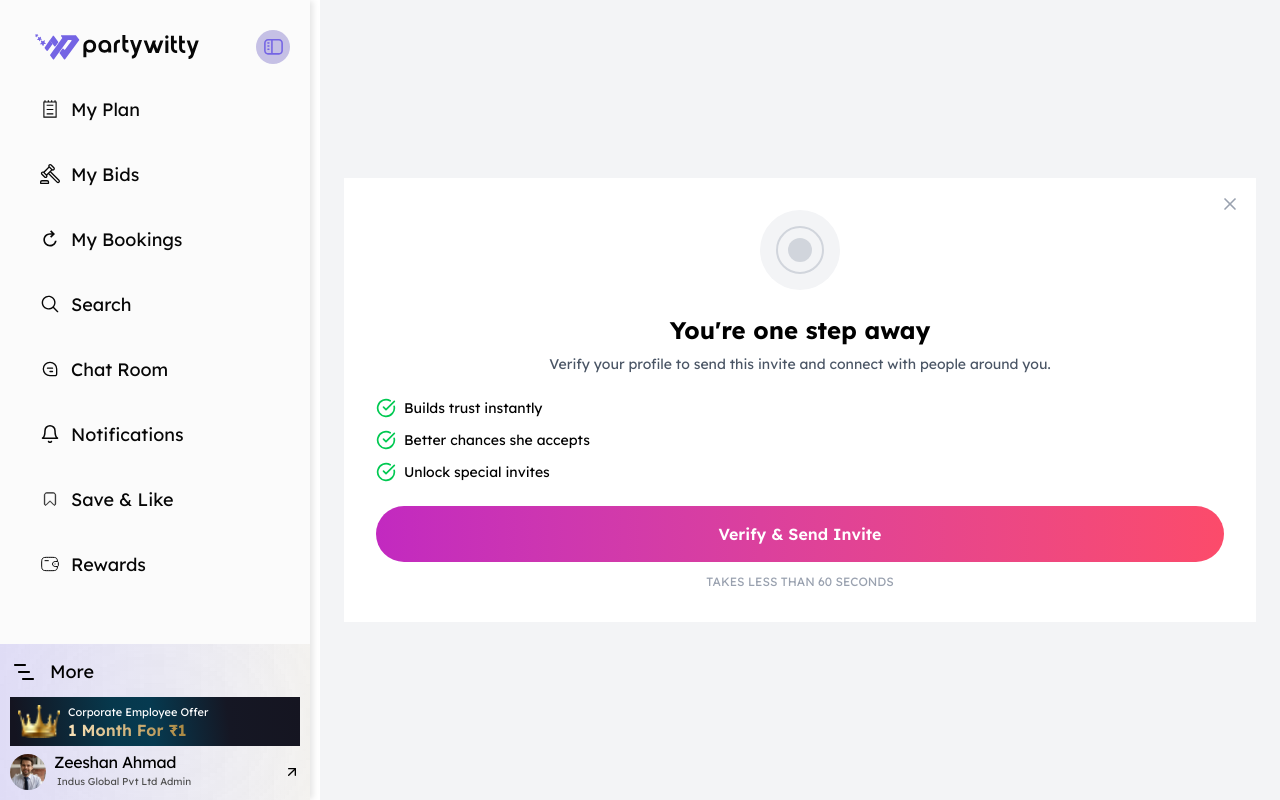
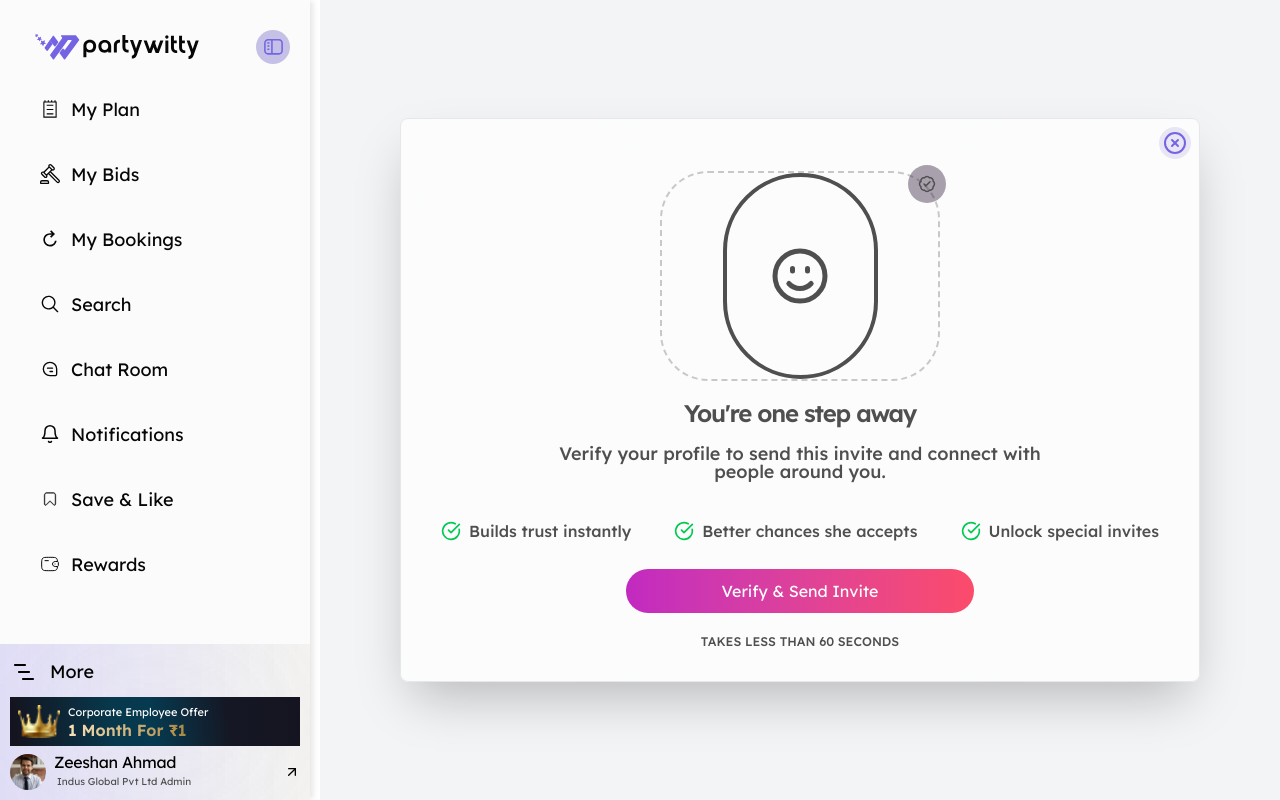
Before and after one commit to shivsinghcse/partywitty, a React (Vite) app: page / in a window 1280 px wide. Both pictures are taken after a click on the button "Get Verified". Built offline with nearby package versions, Linux system fonts and the light colour scheme.

Commit message:
completed

```diff
--- a/src/components/VerificationIntro.jsx
+++ b/src/components/VerificationIntro.jsx
@@ -1,34 +1,49 @@
 
-import { X, CheckCircle } from 'lucide-react'
+import { CircleX, CheckCircle, Smile, BadgeCheck } from 'lucide-react'
 
 const VerificationIntro = ({ onStart, onBack }) => {
   return (
-    <div className="min-h-screen flex items-center justify-center p-6 bg-gray-100">
-      <div className="relative bg-white rounded- w-full max-w- p-8">
-        <button onClick={onBack} className="absolute top-4 right-4">
-          <X className="w-5 h-5 text-gray-400" />
+    <div className="min-h-screen flex items-center justify-center bg-gray-100">
+      <div className="relative bg-white/70 backdrop-blur-[100px] rounded-lg w-200 py-8 px-8 shadow-2xl border border-gray-200 flex flex-col items-center gap-5">
+        <button
+              onClick={onBack}
+              className="absolute top-2 right-2 z-20 w-8 h-8 bg-[#E8E6F5] rounded-full flex items-center justify-center hover:cursor-pointer"
+        >
+
+          <CircleX className="w-6 h-6 text-[#7464E4]"/>
         </button>
 
-        <div className="flex justify-center mb-6">
-          <div className="w-20 h-20 bg-gray-100 rounded-full flex items-center justify-center">
-            <div className="w-12 h-12 border-2 border-gray-300 rounded-full flex items-center justify-center">
-              <div className="w-6 h-6 bg-gray-300 rounded-full" />
+        <div className="flex flex-col gap-5 py-5 justify-center items-center  w-127.5 ">
+
+          <div className='flex flex-col gap-5'>
+            <div className="relative w-70 h-52.5 border-2 border-dashed border-[#4F4F4F4D] rounded-[48px] flex items-center justify-center">
+              <div className="w-38.75 h-51.5 border-4 border-[#4F4F4F] rounded-full flex items-center justify-center">
+                <Smile size={60} color='#4F4F4F' />
+              </div>
+              <button className='absolute -top-2 -right-2 w-9.5 h-9.5 flex items-center justify-center rounded-full bg-[#2B183466]'>
+                <BadgeCheck size={18} color='#4F4F4F'/>
+              </button>
             </div>
+
+          </div>
+
+          <div className='px-2 flex flex-col gap-5'>
+            <h2 className="font-[Lexend] text-2xl font-semibold leading-[100%] tracking-[-1.2px] text-center align-middle text-[#4F4F4F]">You're one step away</h2>
+            <p className="text-lg font-medium leading-[100%] tracking-normal text-[#4F4F4F] font-[Lexend] text-center">
+              Verify your profile to send this invite and connect with people around you.
+            </p>
           </div>
         </div>
 
-        <h2 className="font-[Lexend] text-2xl font-bold text-center mb-2">You're one step away</h2>
-        <p className="text-sm text-gray-600 font-[Lexend] text-center mb-6">
-          Verify your profile to send this invite and connect with people around you.
-        </p>
 
-        <div className="space-y-3 mb-6">
+
+        <div className="flex px-2 pb-2 gap-4 justify-between w-full">
           {[
             'Builds trust instantly',
             'Better chances she accepts',
             'Unlock special invites'
           ].map(text => (
-            <div key={text} className="flex items-center gap-2 text-sm font-[Lexend]">
+            <div key={text} className="flex items-center gap-2 text-base font-medium tracking-normal leading-[100%] text-[#4F4F4F] font-[Lexend]">
               <CheckCircle className="w-5 h-5 text-green-500" />
               <span>{text}</span>
             </div>
@@ -37,11 +52,11 @@ const VerificationIntro = ({ onStart, onBack }) => {
 
         <button
           onClick={onStart}
-          className="w-full bg-gradient-to-r from-[#C229C0] to-[#FC4B6A] text-white py-4 rounded-full font-[Lexend] font-semibold mb-3"
+          className="w-fit  bg-gradient-to-r from-[#C229C0] to-[#FC4B6A] text-white py-3.5 px-24 leading-[100%] tracking-normal text-center align-middle rounded-full font-[Lexend] font-normal"
         >
           Verify & Send Invite
         </button>
-        <p className="text-xs text-gray-400 text-center font-[Lexend]">TAKES LESS THAN 60 SECONDS</p>
+        <p className="text-[12.5px] font-medium tracking-normal leading-[16.5px] align-middle uppercase text-[#4F4F4F] text-center font-[Lexend]">TAKES LESS THAN 60 SECONDS</p>
       </div>
     </div>
   )
```
